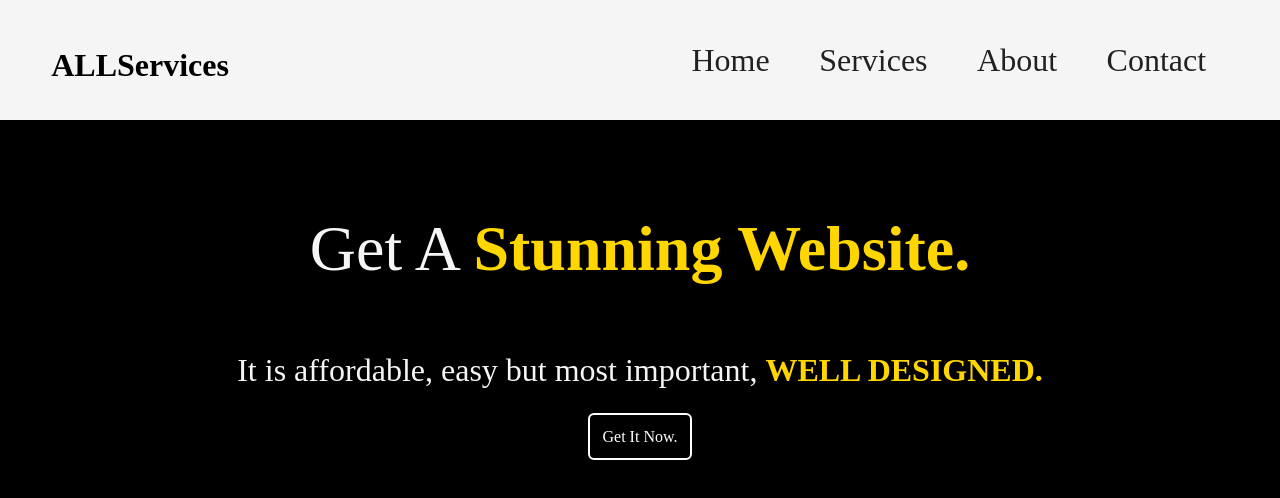
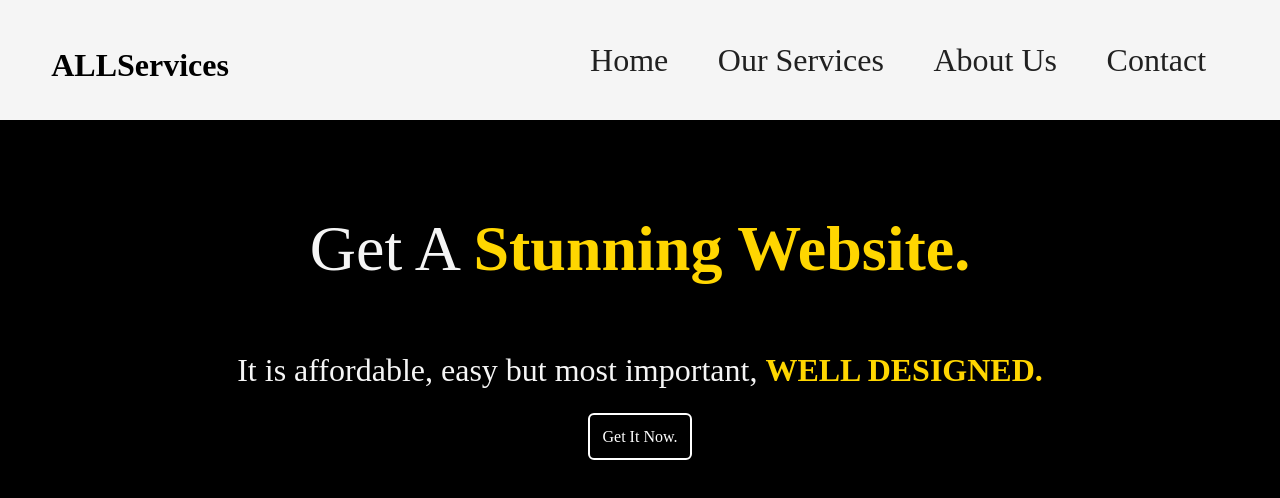
Before and after one commit to peaceall236/peaceall236.github.io, a plain HTML site: page index.html in a window 1280 px wide. Drawn offline with Linux system fonts and the light colour scheme.

Commit message:
Update index.html

```diff
--- a/index.html
+++ b/index.html
@@ -75,8 +75,8 @@
             <h1>ALLServices</h1>
             <ul id="menu_list">
                 <li><a href="index.html">Home</a></li>
-                <li><a href="services.html">Services</a></li>
-                <li><a href="about.html">About</a></li>
+                <li><a href="services.html">Our Services</a></li>
+                <li><a href="about.html">About Us</a></li>
                 <li><a href="contact.html">Contact</a></li>
             </ul>
         </header>
```
